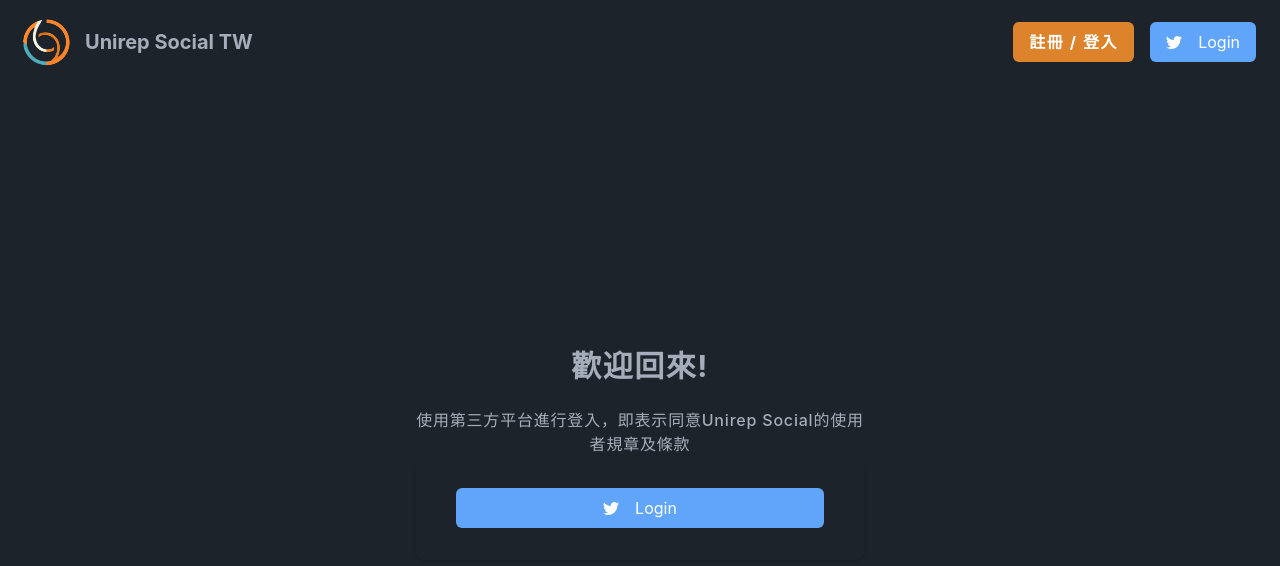
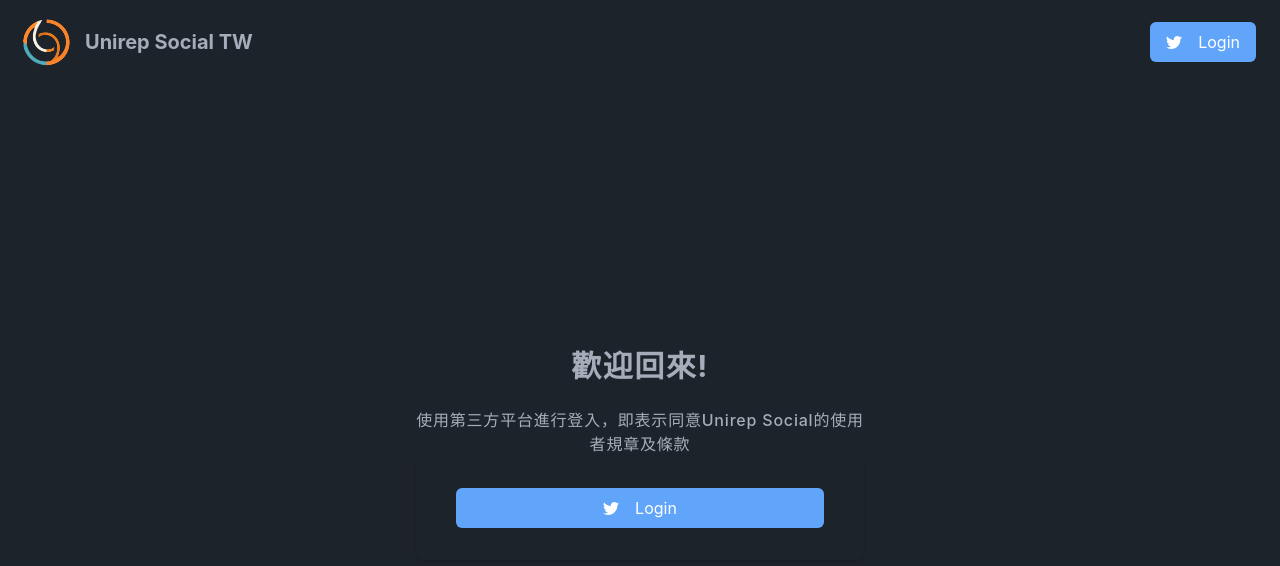
Before and after one commit to social-tw/social-tw-website, a React app in the folder packages/frontend/: page /login in a window 1280 px wide. Shown: the top 566 px of the page. Built offline with nearby package versions, Linux system fonts and the light colour scheme; a web font is replaced by a local one.

Commit message:
feat: add toaster to user interface showing state

```diff
--- a/packages/frontend/package.json
+++ b/packages/frontend/package.json
@@ -22,6 +22,7 @@
         "ethers": "^5.7.2",
         "file-loader": "^6.2.0",
         "mobx-react-lite": "^3.4.0",
+        "react-hot-toast": "^2.4.1",
         "react-icons": "^4.10.1",
         "react-twitter-login": "^1.5.0"
     },
--- a/packages/frontend/src/components/shared/TwitterLoginButton.tsx
+++ b/packages/frontend/src/components/shared/TwitterLoginButton.tsx
@@ -4,6 +4,7 @@ import { IconType } from "react-icons"
 import { ethers } from "ethers"
 import { User, UserContext } from "../../contexts/User"
 import { LoadingContext } from "../../contexts/Loading"
+import { toast } from "react-hot-toast"
 
 interface TwitterLoginButtonProps {
     icon: IconType
@@ -51,6 +52,7 @@ const TwitterLoginButton: React.FC<TwitterLoginButtonProps> = ({
             // Check if MetaMask is installed
             if (!window.ethereum) {
                 console.error('Please install MetaMask')
+                toast.error("請下載MetaMask錢包")
                 return
             }
             // Request account access
@@ -59,7 +61,6 @@ const TwitterLoginButton: React.FC<TwitterLoginButtonProps> = ({
                 .then((accounts: string[]) => {
                     setIsLoading(true)
                     const account = accounts[0]
-                    console.log(isLoading)
 
                     // Sign the message
                     window.ethereum
@@ -73,22 +74,30 @@ const TwitterLoginButton: React.FC<TwitterLoginButtonProps> = ({
                             ],
                         })
                         .then(async (signature: string) => {
-                            console.log(`Signature: ${signature}`)
                             // TODO: not sure store in localstorage is proper
                             localStorage.setItem('signature', signature)
                             await userContext.load()
                         })
                         .then(async () => {
-                            await userContext.signup()
+                            await toast.promise(
+                                userContext.signup(),
+                                {
+                                  loading: '登錄中...',
+                                  success: <b>錢包驗證成功!</b>,
+                                  error: <b>錢包驗證失敗!</b>,
+                                }
+                              )
                             setIsLoading(false)
                         })
                         .catch((error: any) => {
                             console.error('Error signing message:', error)
+                            toast.error("錢包驗證失敗")
                             setIsLoading(false)
                         })
                 })
                 .catch((error: any) => {
                     console.error('Error requesting account access:', error)
+                    toast.error("錢包連線失敗")
                     setIsLoading(false)
                 })
             setIsVerified(true)
--- a/packages/frontend/src/contexts/Loading.tsx
+++ b/packages/frontend/src/contexts/Loading.tsx
@@ -5,7 +5,7 @@ interface LoadingContextType {
   setIsLoading: React.Dispatch<React.SetStateAction<boolean>>;
 }
 
-type LoadingProps = {
+interface LoadingProps {
   children: React.ReactNode;
 };
 
@@ -14,12 +14,12 @@ const LoadingContext = createContext<LoadingContextType>({
   setIsLoading: () => {},
 })
 
-const LoadingProvider = (props: LoadingProps) => {
+const LoadingProvider = ({children}: LoadingProps) => {
   const [isLoading, setIsLoading] = useState(false)
 
   return (
     <LoadingContext.Provider value={{ isLoading, setIsLoading }}>
-      {props.children}
+      {children}
     </LoadingContext.Provider>
   )
 }
--- /dev/null
+++ b/packages/frontend/src/contexts/ToasterContext.tsx
@@ -0,0 +1,9 @@
+import { Toaster } from "react-hot-toast";
+
+const ToasterContext = () => {
+  return (
+    <Toaster />
+  )
+}
+
+export default ToasterContext;
--- a/packages/frontend/src/contexts/User.ts
+++ b/packages/frontend/src/contexts/User.ts
@@ -22,6 +22,8 @@ class User {
     constructor() {
         makeAutoObservable(this)
     }
+
+    // TODO: if user has login with twitter but doesn't sign up with signature
 
     async load() {
 
--- a/packages/frontend/src/index.tsx
+++ b/packages/frontend/src/index.tsx
@@ -9,6 +9,7 @@ import Home from './pages/Home'
 import { User, UserContext } from './contexts/User'
 import { observer } from 'mobx-react-lite'
 import { LoadingProvider } from './contexts/Loading'
+import ToasterContext from './contexts/ToasterContext'
 
 const user = new User
 
@@ -28,6 +29,7 @@ const App = observer(() => {
     return (
         <UserContext.Provider value={user}>
             <LoadingProvider>
+                <ToasterContext />
                 <BrowserRouter>
                     <Routes>
                         <Route path="/" element={<Home />}>
--- a/packages/frontend/src/layout/Navbar.tsx
+++ b/packages/frontend/src/layout/Navbar.tsx
@@ -23,7 +23,6 @@ const Navbar: React.FC = observer(() => {
                 <VscAccount size={32} />
             ) : (
                 <div className="gap-4 sm:flex">
-                    <Button color={`bg-btn-login`} text={`註冊 / 登入`} />
                     <div>
                         <TwitterLoginButton icon={BsTwitter} />
                     </div>
--- a/packages/frontend/src/pages/Home.tsx
+++ b/packages/frontend/src/pages/Home.tsx
@@ -23,7 +23,7 @@ const Home = observer(() => {
     <div data-theme="dark" className='flex h-full flex-col justify-center'>
       <Navbar />
       <div className="h-full">
-        {isLoading ? <Loading /> : <Outlet />}
+        <Outlet />
       </div>
     </div>
   )
--- a/packages/relay/src/routes/signup.ts
+++ b/packages/relay/src/routes/signup.ts
@@ -46,13 +46,11 @@ export default (app: Express, db: DB, synchronizer: Synchronizer) => {
             console.log("before signup")
             // make a transaction lil bish
             const appContract = new ethers.Contract(APP_ADDRESS, UNIREP_APP.abi)
-            console.log("test1")
             // const contract =
             const calldata = appContract.interface.encodeFunctionData(
                 'userSignUp',
                 [signupProof.publicSignals, signupProof.proof]
             )
-            console.log("test2")
             const hash = await TransactionManager.queueTransaction(
                 APP_ADDRESS,
                 calldata
```
Also changed, not shown: 1 other file (tests, documents, lock files or other folders).
